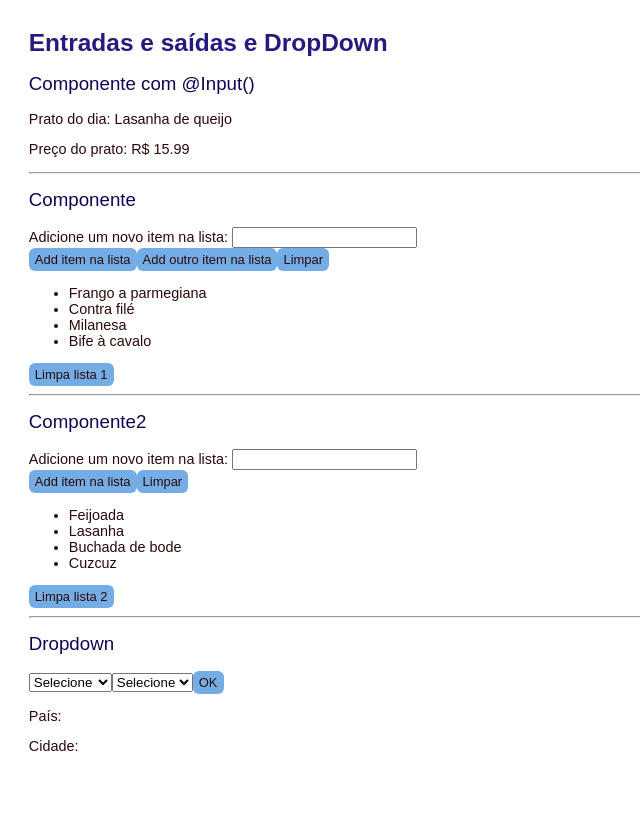
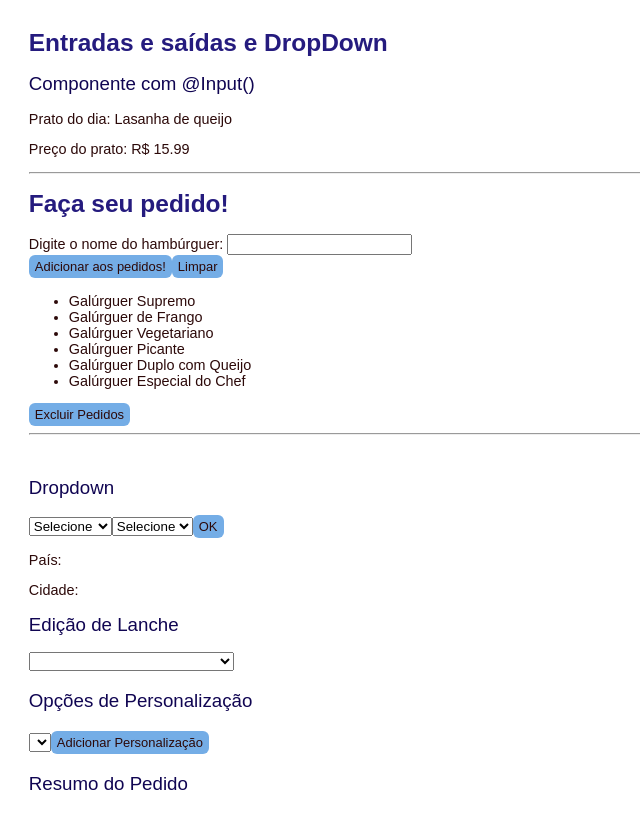
Before and after one commit to GugaAraujo1/siteAngular, an Angular app: page / in a window 1280 px wide. Shown: the whole page, without its empty margins (0-640 px from the left). Before the commit the page ends 800 px from the top, so only its background shows below. Built offline with nearby package versions, Linux system fonts and the light colour scheme.

Commit message:
Adicionando o dropdown para personalizar os lanches

```diff
--- a/src/app/app.component.html
+++ b/src/app/app.component.html
@@ -2,7 +2,11 @@
 <!-- a tag app-item-detail é definida na classe .ts campo selector-->
 <app-item-detail [item]="currentItem" [num]="currentnum"></app-item-detail>
 <hr />
-<app-item-output></app-item-output>
+<!-- <app-item-output></app-item-output> -->
+
+<app-pedidos-galuguer></app-pedidos-galuguer>
 <hr />
+<br>
+<app-item-dropdown></app-item-dropdown>
 
-<app-item-dropdown></app-item-dropdown>
+<edicao></edicao>
--- a/src/app/app.module.ts
+++ b/src/app/app.module.ts
@@ -8,6 +8,7 @@ import { ItemOutputComponent } from './item-output/item-output.component';
 import { ItemDropdownComponent } from './item-dropdown/item-dropdown.component';
 import { FormsModule } from '@angular/forms';
 import { PedidosGalurguerComponent } from './pedidos-galurguer/pedidos-galurguer.component';
+import { EdicaoComponent } from './edicao/edicao.component';
 
 @NgModule({
   declarations: [
@@ -16,6 +17,7 @@ import { PedidosGalurguerComponent } from './pedidos-galurguer/pedidos-galurguer
     ItemOutputComponent,
     ItemDropdownComponent,
     PedidosGalurguerComponent,
+    EdicaoComponent,
   ],
   imports: [
     BrowserModule, FormsModule,
--- /dev/null
+++ b/src/app/edicao/edicao.component.html
@@ -0,0 +1,16 @@
+<h2>Edição de Lanche</h2>
+<select [(ngModel)]="selectedBurger">
+  <option *ngFor="let burger of burgers" [ngValue]="burger">{{ burger.name }} - R$ {{ burger.price.toFixed(2) }}</option>
+</select>
+
+<h3>Opções de Personalização</h3>
+<select [(ngModel)]="selectedCustomization">
+  <option *ngFor="let customization of selectedBurger?.customizations" [ngValue]="customization">{{ customization }}</option>
+</select>
+
+<button (click)="customizeBurger()">Adicionar Personalização</button>
+
+<h3>Resumo do Pedido</h3>
+<ul>
+  <li *ngFor="let change of customizationList">{{ change }}</li>
+</ul>
--- /dev/null
+++ b/src/app/edicao/edicao.component.ts
@@ -0,0 +1,42 @@
+import { Component, OnInit } from '@angular/core';
+
+@Component({
+  selector: 'edicao',
+  templateUrl: './edicao.component.html',
+  styleUrls: ['./edicao.component.css']
+})
+export class EdicaoComponent implements OnInit {
+
+  burgers = [
+    {
+      id: 1,
+      name: 'Galúrguer Supremo',
+      price: 10.99,
+      customizations: ['Sem Cebola', 'Sem Queijo'],
+    },
+    {
+      id: 2,
+      name: 'Galúrguer de Frango',
+      price: 8.99,
+      customizations: ['Sem Tomate', 'Sem Maionese'],
+    },
+    // Adicione mais lanches aqui
+  ];
+
+  selectedBurger: any = null;
+  selectedCustomization: any = "Selecione";
+  customizationList: string[] = [];
+
+  ngOnInit() {
+    // Esta função está vazia, mas precisa ser declarada para satisfazer a interface OnInit
+  }
+
+  // Adicione esta função para personalizar o lanche
+  customizeBurger() {
+    if (this.selectedBurger && this.selectedCustomization !== "Selecione") {
+      const burgerName = this.selectedBurger.name; // Corrigi 'nome' para 'name'
+      const customization = this.selectedCustomization;
+      this.customizationList.push(`Personalizado ${burgerName}: ${customization}`);
+    }
+  }
+}
--- a/src/app/pedidos-galurguer/pedidos-galurguer.component.html
+++ b/src/app/pedidos-galurguer/pedidos-galurguer.component.html
@@ -1,11 +1,12 @@
-<h1>Galurguer - Faça seu pedido</h1>
+<h1>Faça seu pedido!</h1>
 
-<label>Digite o nome do hambúrguer: <input #newBurgerName /></label>
+<label>Digite o nome do hambúrguer: <input [(ngModel)]="valorInput" /></label>
 <br />
-<button (click)="addNewBurger(newBurgerName.value)">Adicionar hambúrguer</button>
-
-<button (click)="clearInput()">Limpar</button>
+<button (click)="adicionarPedido()">Adicionar aos pedidos!</button>
+<button (click)="limparInput()">Limpar</button>
 
 <ul>
   <li *ngFor="let burger of burgers">{{ burger }}</li>
 </ul>
+
+<button (click)="removeItens()">Excluir Pedidos</button>
--- a/src/app/pedidos-galurguer/pedidos-galurguer.component.ts
+++ b/src/app/pedidos-galurguer/pedidos-galurguer.component.ts
@@ -1,7 +1,7 @@
-import { Component } from '@angular/core';
+import { Component, ViewChild } from '@angular/core';
 
 @Component({
-  selector: 'pedidos-galurguer',
+  selector: 'app-pedidos-galuguer',
   templateUrl: './pedidos-galurguer.component.html',
   styleUrls: ['./pedidos-galurguer.component.css']
 })
@@ -16,16 +16,23 @@ export class PedidosGalurguerComponent {
     'Galúrguer Especial do Chef'
   ];
 
-  newBurgerName: string = ''; // Adicione esta linha para declarar a variável newBurgerName
+  valorInput = '';
 
-  addNewBurger(burgerName: string) {
-    if (burgerName.trim() !== '') {
-      this.burgers.push(burgerName);
-      this.newBurgerName = ''; // Limpar o campo após adicionar o hambúrguer
+  adicionarPedido() {
+    if (this.valorInput === '') alert('valor inválido');
+    else{
+      this.burgers.push(this.valorInput);
+      this.valorInput = ''; // Limpa o campo após adicionar o hambúrguer
     }
   }
 
-  clearInput() {
-    this.newBurgerName = ''; // Limpar o campo
+  limparInput() {
+    this.valorInput = ''; // Limpa o campo
+  }
+
+  removeItens() {
+    while (this.burgers.length > 0) {
+      this.burgers.pop(); //remove ultimo elemento
+    }
   }
 }
```
Also changed, not shown: src/app/edicao/edicao.component.css (added), 1 other file (tests, documents, lock files or other folders).
